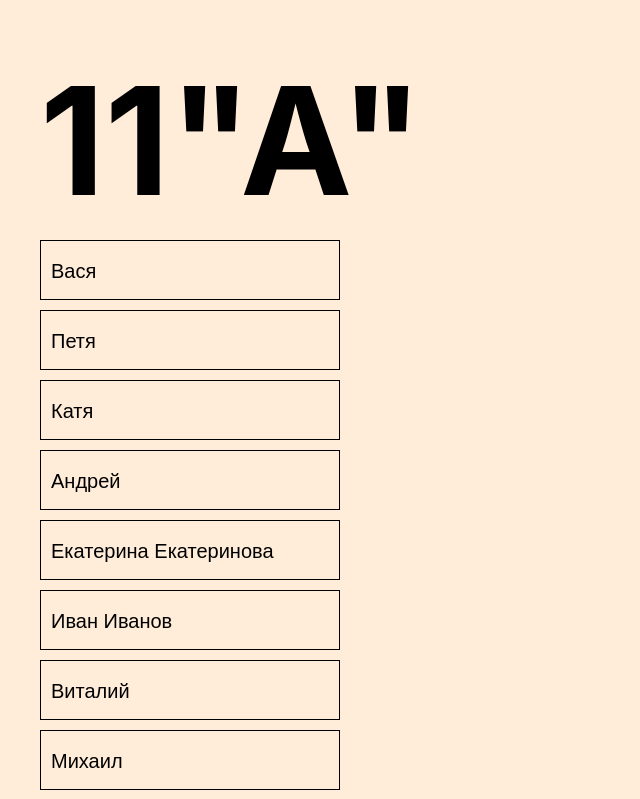
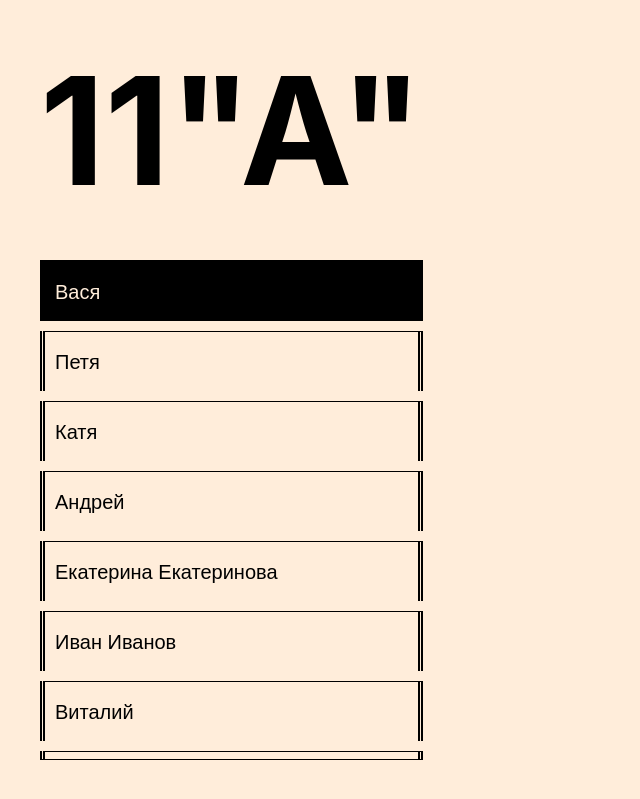
Before and after one commit to subelta/grade-book-hack, a React (Create React App) app in the folder frontend/: page / in a window 1280 px wide. Shown: the top 799 px of the page, without its empty margins (0-640 px from the left). Built offline with nearby package versions, Linux system fonts and the light colour scheme.

Commit message:
better students layout

```diff
--- a/frontend/src/components/App/App.css
+++ b/frontend/src/components/App/App.css
@@ -2,33 +2,28 @@
     background: #ffedda;
     width: 100vw;
     height: 100vh;
-}
 
-.header {
-    display: flex;
-    height: 200px;
-    align-items: end;
-    padding: 0 40px;
-    margin-bottom: 40px;
+    box-sizing: border-box;
+    padding: 40px;
+    display: grid;
+    grid-template-columns: 1fr 10fr;
+    gap: 20px;
 }
 
 .heading {
-    height: 150px;
+    height: 200px;
     margin: 0;
     padding: 0;
     font-size: 150px;
     font-weight: bold;
 }
 
-.main {
-    display: flex;
-    margin: 0 40px;
-}
-
 .sidebar {
-    flex-basis: 300px;
     margin: 0;
     padding: 0;
+    overflow: scroll;
+    border-top: 1px solid black;
+    border-bottom: 1px solid black;
 }
 
 .sidebar li {
@@ -37,10 +32,14 @@
 
 .studentBtn {
     background: transparent;
-    border: 1px solid black;
+    border: none;
+    border-top: 1px solid black;
+    border-right: 5px double black;
+    border-left: 5px double black;
     cursor: pointer;
     font-size: 20px;
     text-align: start;
+    transition: all 0.2s;
 
     padding: 0 0 0 10px;
     margin-bottom: 10px;
@@ -50,7 +49,12 @@
 }
 
 .studentBtn:hover {
-    background: #ccb399;
+    background: #f1dacb;
+}
+
+.studentBtn.selected {
+    background: black;
+    color: #ffedda;
 }
 
 .chartWrapper {
--- a/frontend/src/components/App/App.js
+++ b/frontend/src/components/App/App.js
@@ -20,17 +20,18 @@ export const App = () => {
 
     return (
         <div className={"container"}>
-            <header className={"header"}>
             <h1 className={"heading"}>
                 11"А"
             </h1>
-                {/*tabs*/}
-            </header>
-            <main className={"main"}>
+            <nav className={"tabs"} />
             <ul className={"sidebar"}>
                 {students.map((student, i) => (
                     <li key={student.name}>
-                            <button data-student={student.name} className={"studentBtn"}>
+                        <button
+                            className={`studentBtn ${currentStudent === student.name ? 'selected' : ''}`}
+                            data-student={student.name}
+                            onClick={handleClick}
+                        >
                             {student.name}
                         </button>
                     </li>
@@ -39,7 +40,6 @@ export const App = () => {
             <div className={"chartWrapper"}>
 
             </div>
-            </main>
         </div>
     );
 }
```
Lines whose indentation alone changed are shown as unchanged.
